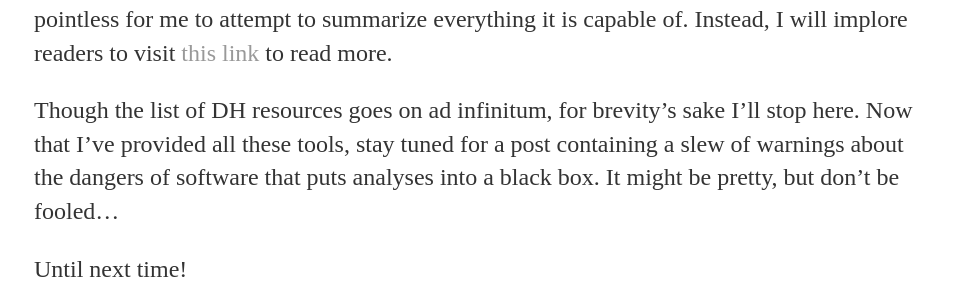
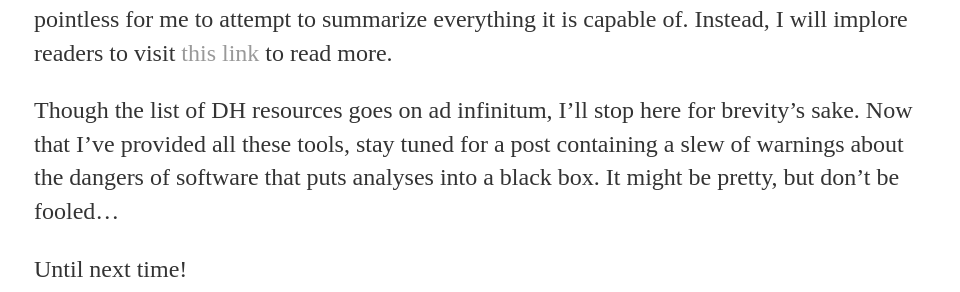
Before and after one commit to abigailella/abigailella.github.io, a Jekyll site: the page built from _posts/2019-04-08-ep-2-gateway-to-DH.md, in a window 1280 px wide. Shown: the part 1836-2128 px from the top of the page, without its empty margins (158-1118 px from the left). Built offline with Jekyll 4.4.1, drawn with Linux system fonts in a browser that asks for light colours.

```diff
--- a/_posts/2019-04-08-ep-2-gateway-to-DH.md
+++ b/_posts/2019-04-08-ep-2-gateway-to-DH.md
@@ -13,6 +13,6 @@ date: 2019-04-08
 <p><strong>Topic Modeling Tool:</strong> This is some great stuff. A <a href="https://github.com/senderle/topic-modeling-tool">GUI implementation of MALLET</a>, and you can even link metadata. Pro tip, graph the linked output to create timelines and more! Major shoutout to Scott Enderle for maintaining this. For those of you not familiar with topic modeling, check out <a href="http://www.matthewjockers.net/2011/09/29/the-lda-buffet-is-now-open-or-latent-dirichlet-allocation-for-english-majors/">this great blog post</a> by DH aficionado, Matt Jockers.</p>
 <p><strong>ABBYY Finereader:</strong> Ever visit an archive and find a text that you just absolutely must investigate computationally, but a machine-readable version is nowhere to be found? Look no further. <a href="https://www.abbyy.com/en-us/finereader/?gclid=EAIaIQobChMI-aW9-Py_4QIVFFqGCh1QagFdEAAYASAAEgLH5fD_BwE">Finereader</a> is the only tool on this list that costs money, but boy is it cool.</p>
 <p><strong>Natural Language Toolkit:</strong> NLTK is a python platform that makes cleaning, processing, and working with textual data so, so, so smooth. Calling NLTK a &ldquo;platform,&rdquo; however, does not really do it justice. It&rsquo;s got packages. It&rsquo;s got datasets. It&rsquo;s got beautiful, easy-to-follow documentation. Truly, it&rsquo;s a dream. NLTK is so expansive, however, that it is relatively pointless for me to attempt to summarize everything it is capable of. Instead, I will implore readers to visit <a href="https://www.nltk.org/">this link</a> to read more.</p>
-<p>Though the list of DH resources goes on ad infinitum, for brevity&rsquo;s sake I&rsquo;ll stop here. Now that I&rsquo;ve provided all these tools, stay tuned for a post containing a slew of warnings about the dangers of software that puts analyses into a black box. It might be pretty, but don&rsquo;t be fooled&hellip;</p>
+<p>Though the list of DH resources goes on ad infinitum, I&rsquo;ll stop here for brevity&rsquo;s sake. Now that I&rsquo;ve provided all these tools, stay tuned for a post containing a slew of warnings about the dangers of software that puts analyses into a black box. It might be pretty, but don&rsquo;t be fooled&hellip;</p>
 <p>Until next time!</p>
 <p><br />*I assume this is how gateway drugs work. I don&rsquo;t do drugs. Drugs are bad. </p>
```
